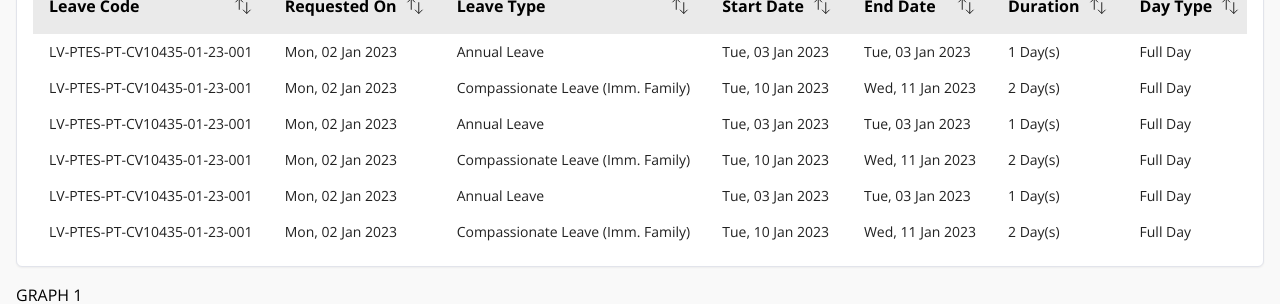
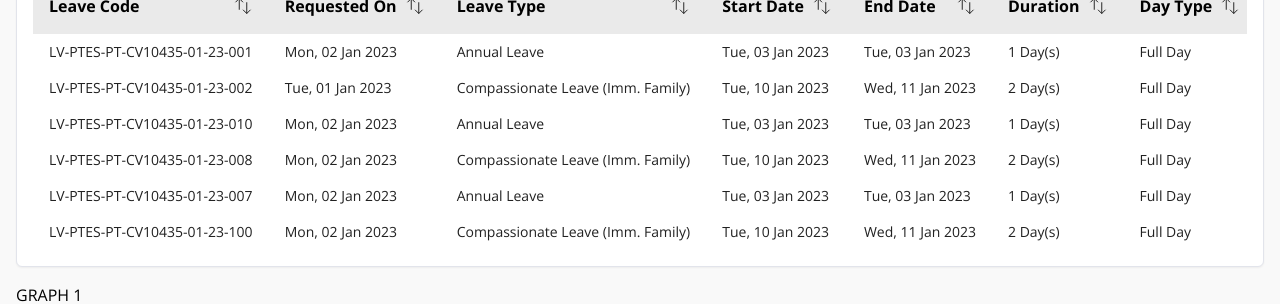
Before and after one commit to ariobintangn/elabram-test, a Vue app in the folder elabram-test/: page /employee-stats in a window 1280 px wide. Shown: the part 1352-1656 px from the top of the page. Built offline with nearby package versions, Linux system fonts and the light colour scheme.

Commit message:
change data

```diff
--- a/elabram-test/src/components/EmployeeStatsLeaveRecap.vue
+++ b/elabram-test/src/components/EmployeeStatsLeaveRecap.vue
@@ -22,7 +22,25 @@ export default {
                     "Day Type": 'Full Day',
                 },
                 {
-                    "Leave Code": 'LV-PTES-PT-CV10435-01-23-001',
+                    "Leave Code": 'LV-PTES-PT-CV10435-01-23-002',
+                    "Requested On": 'Tue, 01 Jan 2023',
+                    "Leave Type": 'Compassionate Leave (Imm. Family)',
+                    "Start Date": 'Tue, 10 Jan 2023',
+                    "End Date": 'Wed, 11 Jan 2023',
+                    "Duration": '2 Day(s)',
+                    "Day Type": 'Full Day',
+                },
+                {
+                    "Leave Code": 'LV-PTES-PT-CV10435-01-23-010',
+                    "Requested On": 'Mon, 02 Jan 2023',
+                    "Leave Type": 'Annual Leave',
+                    "Start Date": 'Tue, 03 Jan 2023',
+                    "End Date": 'Tue, 03 Jan 2023',
+                    "Duration": '1 Day(s)',
+                    "Day Type": 'Full Day',
+                },
+                {
+                    "Leave Code": 'LV-PTES-PT-CV10435-01-23-008',
                     "Requested On": 'Mon, 02 Jan 2023',
                     "Leave Type": 'Compassionate Leave (Imm. Family)',
                     "Start Date": 'Tue, 10 Jan 2023',
@@ -31,7 +49,7 @@ export default {
                     "Day Type": 'Full Day',
                 },
                 {
-                    "Leave Code": 'LV-PTES-PT-CV10435-01-23-001',
+                    "Leave Code": 'LV-PTES-PT-CV10435-01-23-007',
                     "Requested On": 'Mon, 02 Jan 2023',
                     "Leave Type": 'Annual Leave',
                     "Start Date": 'Tue, 03 Jan 2023',
@@ -40,25 +58,7 @@ export default {
                     "Day Type": 'Full Day',
                 },
                 {
-                    "Leave Code": 'LV-PTES-PT-CV10435-01-23-001',
-                    "Requested On": 'Mon, 02 Jan 2023',
-                    "Leave Type": 'Compassionate Leave (Imm. Family)',
-                    "Start Date": 'Tue, 10 Jan 2023',
-                    "End Date": 'Wed, 11 Jan 2023',
-                    "Duration": '2 Day(s)',
-                    "Day Type": 'Full Day',
-                },
-                {
-                    "Leave Code": 'LV-PTES-PT-CV10435-01-23-001',
-                    "Requested On": 'Mon, 02 Jan 2023',
-                    "Leave Type": 'Annual Leave',
-                    "Start Date": 'Tue, 03 Jan 2023',
-                    "End Date": 'Tue, 03 Jan 2023',
-                    "Duration": '1 Day(s)',
-                    "Day Type": 'Full Day',
-                },
-                {
-                    "Leave Code": 'LV-PTES-PT-CV10435-01-23-001',
+                    "Leave Code": 'LV-PTES-PT-CV10435-01-23-100',
                     "Requested On": 'Mon, 02 Jan 2023',
                     "Leave Type": 'Compassionate Leave (Imm. Family)',
                     "Start Date": 'Tue, 10 Jan 2023',
```
